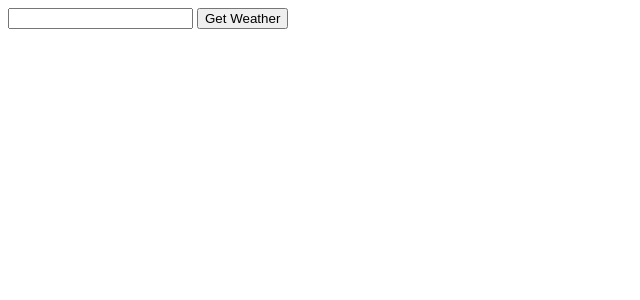
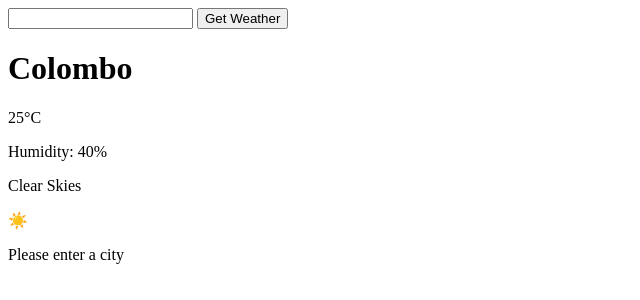
Before and after one commit to binethbasilu0/Weather-App, a plain HTML site: page Weather-App/index.html in a window 1280 px wide. Shown: the whole page, without its empty margins (0-640 px from the left). Drawn offline with Linux system fonts and the light colour scheme.

Commit message:
add tempory displayItems on the html sheet

```diff
--- a/Weather-App/index.html
+++ b/Weather-App/index.html
@@ -11,6 +11,16 @@
         <input type="text" class="cityInput" placeholeder="EnterCity">
         <button type="submit">Get Weather</button>
     </form>
+
+    <div class="card">
+        <h1 class="cityDisplay">Colombo</h1>
+        <p class="tempDisplay">25&deg;C</p>
+        <p class="humidityDisplay">Humidity: 40%</p>
+        <p class="descDisplay">Clear Skies</p>
+        <p class="weatherEmoji">☀️</p>
+        <p class="errorDisplay">Please enter a city</p>
+    </div>
+
     <script src="index.js"></script>
 </body>
 </html>
```
